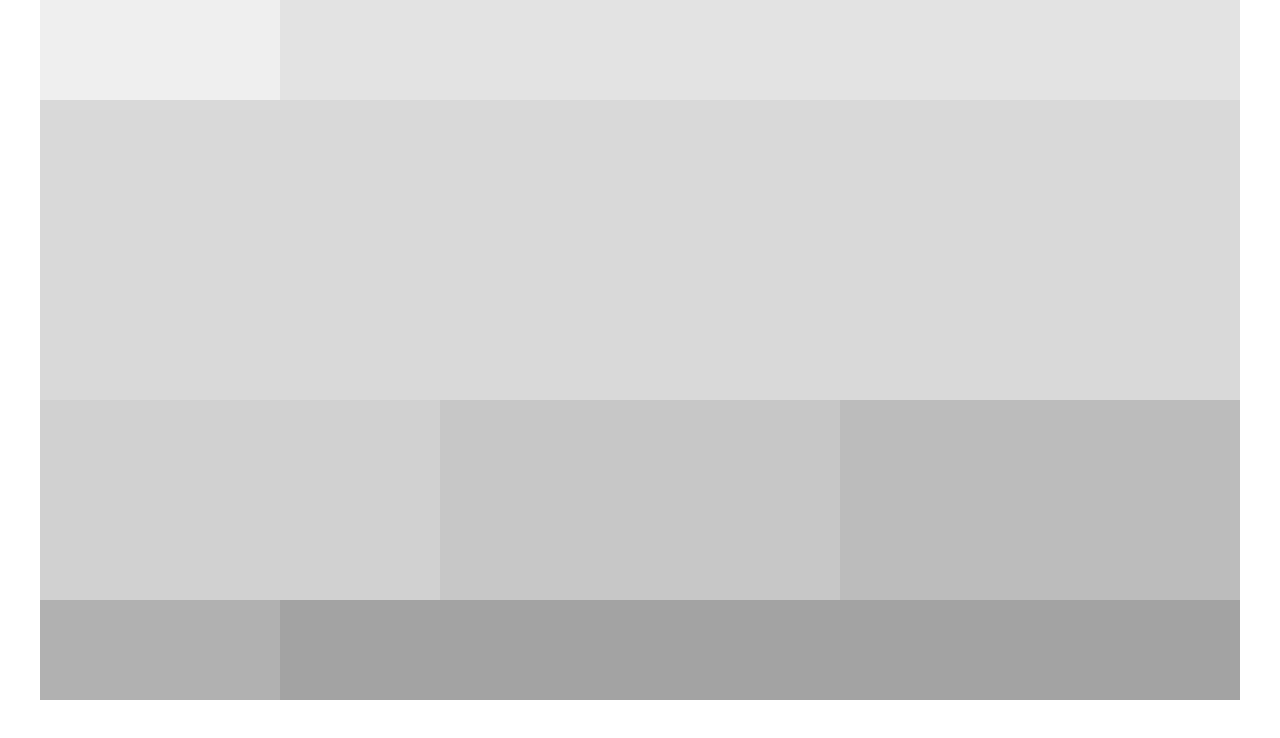
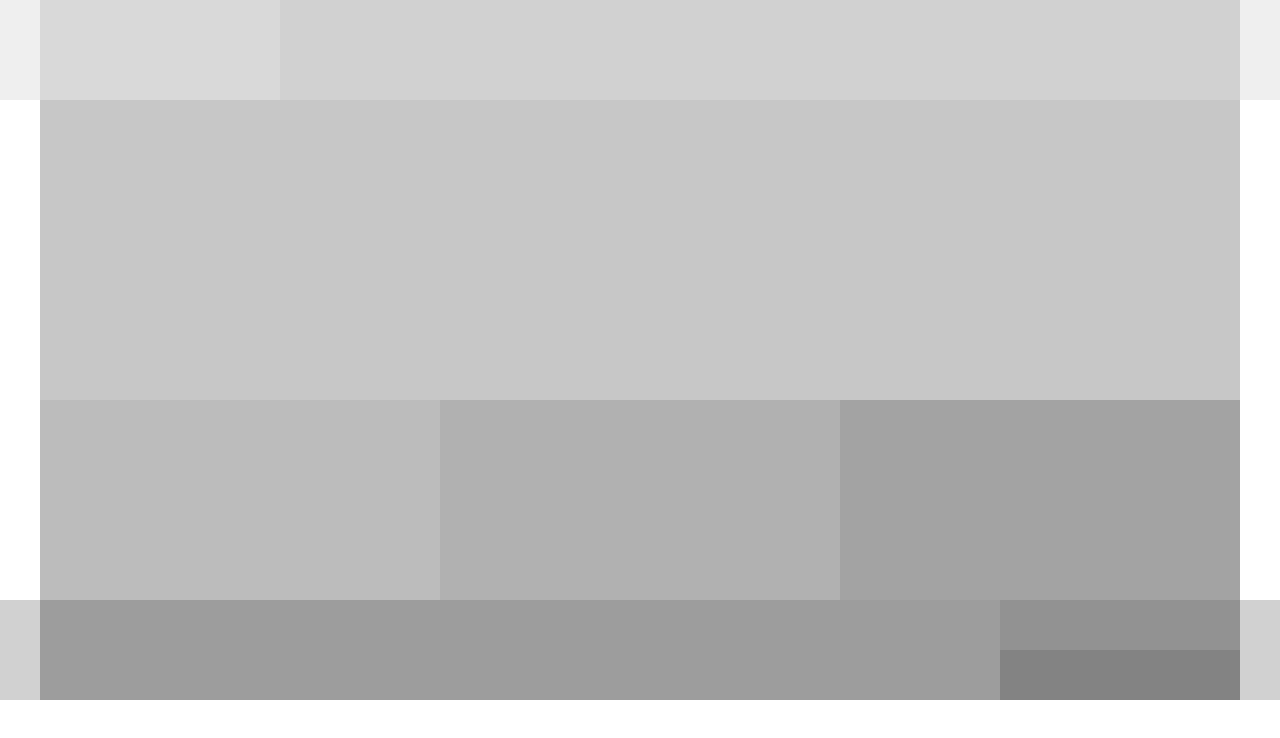
Before and after one commit to JoJo1003/HTML, a plain HTML site: page index2.html in a window 1280 px wide. Drawn offline with Linux system fonts and the light colour scheme.

Commit message:
웹디자인 레이아웃B-2
2일차

```diff
--- a/index2.html
+++ b/index2.html
@@ -3,97 +3,118 @@
 <head>
     <meta charset="UTF-8">
     <meta name="viewport" content="width=device-width, initial-scale=1.0">
-    <title>웹디자인기능사 레이아웃 A-2</title>
+    <title>웹디자인기능사 레이아웃 B-2</title>
     <style>
-      *{
+        * {
             margin: 0;
             padding: 0;
         }
         #wrap {
-        width: 1200px;
-        margin: 0 auto;
+            width: 100%;
         }
         #header {
             width: 100%;
+            background-color: #efefef;
+        }
+        #header .header_container {
+            width: 1200px;
+            margin: 0 auto;
             display: flex;
         }
-      #header .logo {
+        #header .header_container .logo {
             width: 20%;
             height: 100px;
-        background-color: #efefef;
+            background-color: #d9d9d9;
         }
-      #header .nav {
+        #header .header_container .nav {
             width: 80%;
             height: 100px;
-        background-color: #e3e3e3;
+            background-color: #d1d1d1;
         }
         #slider {
-        width: 100%;
+            width: 1200px;
             height: 300px;
-        background-color: #d9d9d9;
+            margin: 0 auto;
+            background-color: #c7c7c7;
         }
-      #main {
-        width: 100%;
+        #contents {
+            width: 1200px;
+            margin: 0 auto;
             display: flex;
         }
-      main .content1 {
-        width: 33.3333%;
-        height: 200px;
-        background-color: #d1d1d1;
-      }
-      main .content2 {
-        width: 33.3333%;
-        height: 200px;
-        background-color: #c7c7c7;
-      }
-      main .content3 {
+        #contents .content1 {
             width: 33.3333%;
             height: 200px;
             background-color: #bcbcbc;
         }
+        #contents .content2 {
+            width: 33.3333%;
+            height: 200px;
+            background-color: #b1b1b1;
+        }
+        #contents .content3 {
+            width: 33.3333%;
+            height: 200px;
+            background-color: #a3a3a3;
+        }
         #footer {
             width: 100%;
+            height: 100px;
+            background-color: #d1d1d1;
+        }
+        #footer .footer_container {
+            width: 1200px;
+            margin: 0 auto;
             display: flex;
         }
-      footer .footer1 {
+        #footer .footer_container .footer1{
+            width: 80%;
+            height: 100px;
+            background-color: #9d9d9d;
+        }
+        #footer .footer_container .footer2{
             width: 20%;
-        height: 100px;
-        background-color: #b1b1b1;
         }
-      footer .footer2 {
-        width: 60%;
-        height: 100px;
-        background-color: #a3a3a3;
+        #footer .footer_container .footer2 .footer2-1 {
+            width: 100%;
+            height: 50px;
+            background-color: #929292;
         }
-      footer .footer3 {
-        width: 20%;
-        height: 100px;
-        background-color: #a3a3a3;
+        #footer .footer_container .footer2 .footer2-2 {
+            width: 100%;
+            height: 50px;
+            background-color: #838383;
         }
+
     </style>
 </head>
 <body>
     <div id="wrap">
         <header id="header">
+            <div class="header_container">
                 <h1 class="logo"></h1>
                 <nav class="nav"></nav>
+            </div>
         </header>
         <!-- //header -->
-
         <article id="slider">
-
         </article>
         <!-- //slider -->
-         <main id="main">
+
+        <main id="contents">
             <section class="content1"></section>
             <section class="content2"></section>
             <section class="content3"></section>
         </main>
-         <!-- //main -->
+        <!-- //contents -->
         <footer id="footer">
+            <div class="footer_container">
                 <div class="footer1"></div>
-          <div class="footer2"></div>
-          <div class="footer3"></div>
+                <div class="footer2">
+                    <div class="footer2-1"></div>
+                    <div class="footer2-2"></div>
+                </div>
+            </div>
         </footer>
         <!-- //footer -->
     </div>
```
Lines whose indentation alone changed are shown as unchanged.
